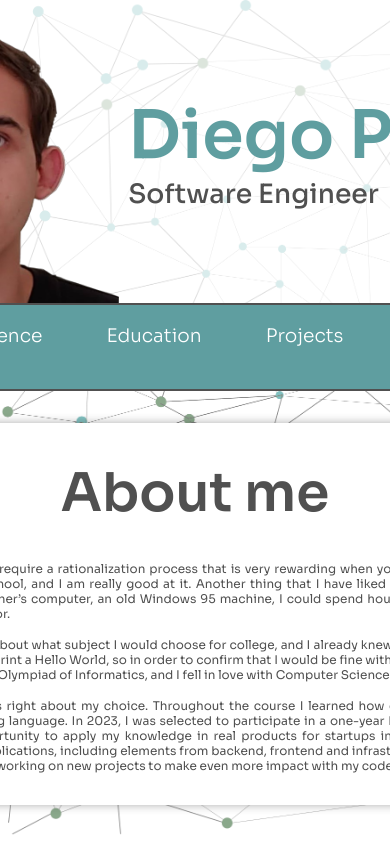
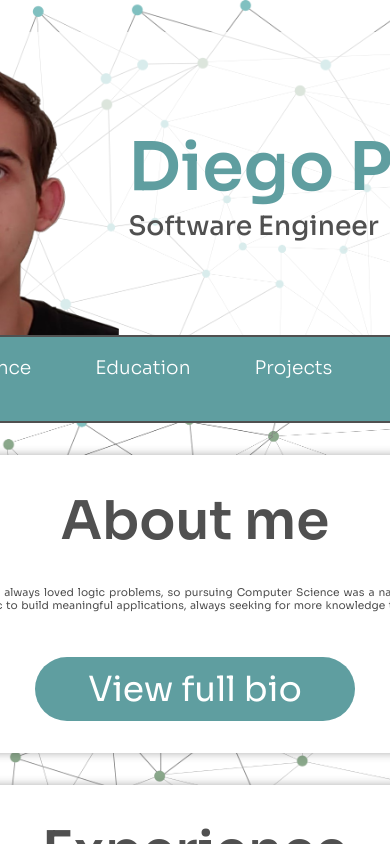
Before and after one commit to Diego-PS/My-Website, a plain HTML site: page index.html in a window 390 px wide. Drawn offline with Linux system fonts and the light colour scheme.

Commit message:
Adjustments

```diff
--- a/index.html
+++ b/index.html
@@ -9,6 +9,7 @@
   <link rel="stylesheet" href="./styles/carousel.css">
   <script async type="text/javascript" src="./scripts/flip-card.js"></script>
   <script defer src="./scripts/carousel.js"></script>
+  <script src="./scripts/read-more.js"></script>
 </head>
 <body>
   <div class="background-image"></div>
@@ -38,21 +39,23 @@
       <a href="#skills"><div class="menu-item">
         <h3>Skills</h3>
       </div></a>
-      <div class="menu-item">
+      <a href="#contact"><div class="menu-item">
         <h3>Contact</h3>
-      </div>
+      </div></a>
     </div>
   </div>
   <div id="about-me" class="section-box">
     <h1 class="section-title">About me</h1>
-    <p>I always loved logic problems, they require a rationalization process that
+    <div class="p-cnt">
+      <p>I am fascinated by technology and have always loved logic problems, so pursuing Computer Science was a natural choice for me. Now, as a Software Engineer, I get to apply this type of logic to build meaningful applications, always seeking for more knowledge to enhance the quality and impact of my code.</p>
+      <p class="more">I always loved logic problems, they require a rationalization process that
         is very rewarding when you come up with a solution.
         For that, math was my favorite subject at school, and I am really
         good at it. Another thing that I have liked since my childhood is technology.
         I remember playing games on my father’s computer, an old Windows 95 machine,
         I could spend hours exploring its many softwares and trying to
         figure out what they were for.</p>
-    <p>
+      <p class="more">
         When in high school, I had to think about what subject
         I would choose for college, and I already knew
         I was tending to Computer Science (CS), but
@@ -61,7 +64,7 @@
         enough for participating in the Olympiad of Informatics, and
         I fell in love with Computer Science.
       </p>
-    <p>
+      <p class="more">
         Now in college, I realized that I was right about my choice.
         Throughout the course I learned how computers work,
         from their electric circuits to a high-level programming language.
@@ -74,6 +77,8 @@
         learning journey and working on new projects to make even more impact
         with my code.
       </p>
+    </div>
+    <button class="bio-btn" onclick="switchReadMore()" id="myBtn">View full bio</button>
   </div>
   <div id="experience" class="section-box">
     <h1 class="section-title">Experience</h1>
@@ -92,6 +97,7 @@
           </div>
         </label>
         <div class="collapsible-item-content">
+          <div class="p-cnt">
             <p>
               Each fellowship cohort learns and collaborates closely as a team, working in-person from one of our Plank centers, under the direct supervision and mentorship of Plank’s senior engineers throughout the the fellowship.
             </p>
@@ -101,6 +107,7 @@
             <p>
               The training period is followed by 10 months of working directly with Plank’s commercial partners on real world projects, interacting with senior executives and industry leaders from around the world, and getting a front row seat to how fast growing companies build amazing products.
             </p>
+          </div>
         </div>
       </div>
     </div>
@@ -135,17 +142,19 @@
             <div class="experience-desc-div">
               <h1 class="experience-h1">Undergraduate Reseracher</h1>
               <h2 class="experience-h2">Apprenticeship</h2>
-              <h3 class="experience-h3">1 year and 5 months &nbsp;•&nbsp; Jun 2021 - Oct 2022</h3>
+              <h3 class="experience-h3">1 year 5 months &nbsp;•&nbsp; Jun 2021 - Oct 2022</h3>
             </div>
           </div>
         </label>
         <div class="collapsible-item-content">
+          <div class="p-cnt">
             <p>
               From July 2021 until October 2022, I worked on the SINDH project, which involved analysis and mining of data from Disque Denúncia, in partnership with the Ministry of Women, Family and Human Rights (MMFDH), to obtain important insights to improve the service as a whole.
             </p>
             <p>
               From November 2022, I've worked on an open source software called Lemonade, a tool to facilitate data analysis by providing a visual block interface with the most common and useful functions from libraries such as Scikit-Learn. I've participated in the addition of new NLP functions into the app, by researching, implementing and documenting these new features.
             </p>
+          </div>
         </div>
       </div>
     </div>
--- /dev/null
+++ b/scripts/read-more.js
@@ -0,0 +1,16 @@
+function switchReadMore() {
+    const moreTexts = document.querySelectorAll(".more")
+    const btnText = document.getElementById("myBtn");
+
+    if (btnText.innerHTML === "Hide full bio") {
+        btnText.innerHTML = "View full bio";
+        moreTexts.forEach(moreText => {
+            moreText.style.display = "none"
+        });
+    } else {
+        btnText.innerHTML = "Hide full bio";
+        moreTexts.forEach(moreText => {
+            moreText.style.display = "block"
+        });
+    }
+}
--- a/styles/accordion.css
+++ b/styles/accordion.css
@@ -52,7 +52,8 @@
   }
   ~ .collapsible-item-content {
     max-height: 100vh;
-    padding: 1em;
+    padding: 1rem;
+    padding-bottom: 0;
   }
 }
 
@@ -105,12 +106,12 @@
 
 @media only screen and (max-width: 1000px) {
   .collapsible-item-label {
-    height: 15rem;
+    height: 12rem;
   }
 
   .experience-entry-img {
-    width: 12rem;
-    height: 12rem;
+    width: 9rem;
+    height: 9rem;
     margin-left: 1.5rem;
   }
 
--- a/styles/styles.css
+++ b/styles/styles.css
@@ -14,8 +14,14 @@ p {
   width: 100%;
   text-align: justify;
   margin: 0;
-  margin-bottom: 1rem;
   color: #505050;
+}
+
+.p-cnt {
+  display: flex;
+  flex-direction: column;
+  width: 100%;
+  gap: 1rem;
 }
 
 body {
@@ -24,6 +30,9 @@ body {
   justify-content: center;
   margin: 0;
   padding: 0;
+  overflow: -moz-hidden-unscrollable;
+  overflow: hidden;
+  position: fixed;
 }
 
 .container {
@@ -34,6 +43,7 @@ body {
   flex-direction: column;
   justify-content: start;
   align-items: center;
+  padding: 2rem 0;
   gap: 2rem;
   height: 100vh;
   overflow: auto;
@@ -139,13 +149,13 @@ body {
   align-items: center;
   flex-direction: column;
   box-shadow: 0 0 10px rgba(50, 50, 50, 0.4);
-  padding: 0 2rem;
-  padding-bottom: 1rem;
-  margin-bottom: 2rem;
+  padding: 2rem;
   /* border: solid cadetblue 2px */
 }
 
 .section-title {
+  margin-top: 0;
+  margin-bottom: 2rem;
   font-weight: 600;
   color: #505050;
 }
@@ -305,6 +315,18 @@ button:hover {
   justify-content: center;
 }
 
+.more {
+  display: none;
+}
+
+.bio-btn {
+  margin-top: 2rem;
+  width: 10rem;
+  height: 2rem;
+  font-size: 13pt;
+  font-weight: 400;
+}
+
 @media only screen and (max-width: 1000px) {
   .section-title {
     font-size: 40pt;
@@ -313,7 +335,7 @@ button:hover {
   }
 
   p {
-    font-size: 9pt;
+    font-size: 8pt;
   }
 
   .skills-cnt {
@@ -450,4 +472,16 @@ button:hover {
   button:hover {
     background-color: rgb(41, 106, 107);
   }
+
+  .bio-btn {
+    margin-top: 2rem;
+    width: 20rem;
+    height: 4rem;
+    font-size: 26pt;
+    font-weight: 400;
+  }
+
+  #projects {
+    padding-bottom: 4.5rem;
+  }
 }
```
Lines whose indentation alone changed are shown as unchanged.
